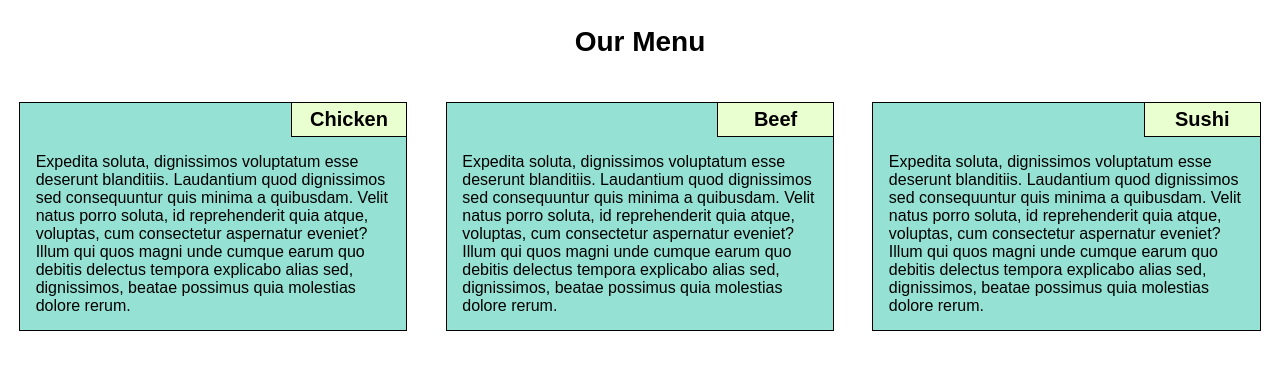
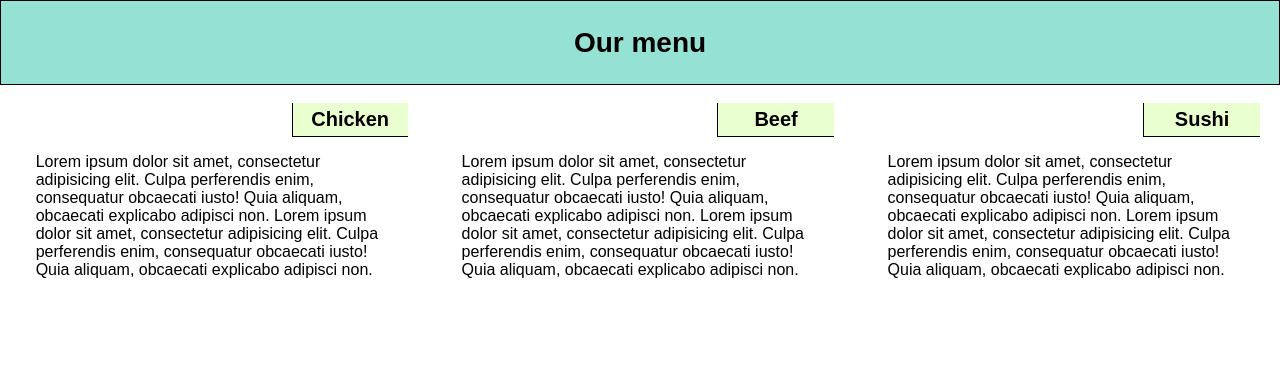
Before and after one commit to syashi08/coursera-test, a plain HTML site: page site/index.html in a window 1280 px wide. Drawn offline with Linux system fonts and the light colour scheme.

Commit message:
Update index.html

```diff
--- a/site/index.html
+++ b/site/index.html
@@ -1,47 +1,49 @@
 <!DOCTYPE html>
-<html lang="en">
+<html>
 <head>
-        <meta charset="UTF-8">
-
-        <meta name="view-port" content="width=device-width, initial-scale=1.0">
-
-        <title>Coursera-Peer-graded-Assignment-Module-2-Coding-Assignment</title>
-
-        <link rel="stylesheet" href="style.css">
-        <style>
-
-        </style>
+  <meta charset="utf-8">
+  <meta name="viewport" content="width=device-width, initial-scale=1">
+  <title>My Responsive Layout</title>
+  <link href="https://fonts.googleapis.com/css?family=Lato" rel="stylesheet">
+  <link href='style.css' rel='stylesheet' type='text/css'>
 </head>
 <body>
-        <h1>Our Menu</h1>
-        <section class="col-lg-4 col-md-6 col-sm-12">
-            <div  class="container">
+  <div class="container">
+    <div class="row">
+
+    <h1 class="menu-title">Our menu</h1>
+      <div class="col-lg-4">
+        <div class="item">
+          <div class="item-title" id="title-one">
             <h3>Chicken</h3>
-
+          </div>
           <p>
-                    Expedita soluta, dignissimos voluptatum esse deserunt blanditiis. Laudantium quod dignissimos sed consequuntur quis minima a quibusdam. Velit natus porro soluta, id reprehenderit quia atque, voluptas, cum consectetur aspernatur eveniet? Illum qui quos magni unde cumque earum quo debitis delectus tempora explicabo alias sed, dignissimos, beatae possimus quia molestias dolore rerum.
+            Lorem ipsum dolor sit amet, consectetur adipisicing elit. Culpa perferendis enim, consequatur obcaecati iusto! Quia aliquam, obcaecati explicabo adipisci non. Lorem ipsum dolor sit amet, consectetur adipisicing elit. Culpa perferendis enim, consequatur obcaecati iusto! Quia aliquam, obcaecati explicabo adipisci non.
           </p>
         </div>
-        </section>
-
-        <section class="col-lg-4 col-md-6 col-sm-12">
-            <div class="container">
+      </div>
+      <div class="col-lg-4">
+        <div class="item">
+         <div class="item-title" id="title-two">
           <h3>Beef</h3>
-
+        </div>
         <p>
-                    Expedita soluta, dignissimos voluptatum esse deserunt blanditiis. Laudantium quod dignissimos sed consequuntur quis minima a quibusdam. Velit natus porro soluta, id reprehenderit quia atque, voluptas, cum consectetur aspernatur eveniet? Illum qui quos magni unde cumque earum quo debitis delectus tempora explicabo alias sed, dignissimos, beatae possimus quia molestias dolore rerum.
+          Lorem ipsum dolor sit amet, consectetur adipisicing elit. Culpa perferendis enim, consequatur obcaecati iusto! Quia aliquam, obcaecati explicabo adipisci non. Lorem ipsum dolor sit amet, consectetur adipisicing elit. Culpa perferendis enim, consequatur obcaecati iusto! Quia aliquam, obcaecati explicabo adipisci non.
         </p>
       </div>
-        </section>
-
-        <section class="col-lg-4 col-md-12 col-sm-12">
-            <div class="container">
+    </div>
+    <div class="col-lg-4 col-lg-tablet">
+      <div class="item">
+       <div class="item-title" id="title-three">
         <h3>Sushi</h3>
-
+      </div>
       <p>
-                    Expedita soluta, dignissimos voluptatum esse deserunt blanditiis. Laudantium quod dignissimos sed consequuntur quis minima a quibusdam. Velit natus porro soluta, id reprehenderit quia atque, voluptas, cum consectetur aspernatur eveniet? Illum qui quos magni unde cumque earum quo debitis delectus tempora explicabo alias sed, dignissimos, beatae possimus quia molestias dolore rerum.
+        Lorem ipsum dolor sit amet, consectetur adipisicing elit. Culpa perferendis enim, consequatur obcaecati iusto! Quia aliquam, obcaecati explicabo adipisci non. Lorem ipsum dolor sit amet, consectetur adipisicing elit. Culpa perferendis enim, consequatur obcaecati iusto! Quia aliquam, obcaecati explicabo adipisci non.
       </p>
     </div>
-        </section>
+  </div>
+
+</div>
+</div>
 </body>
 </html>
```
Lines whose indentation alone changed are shown as unchanged.
